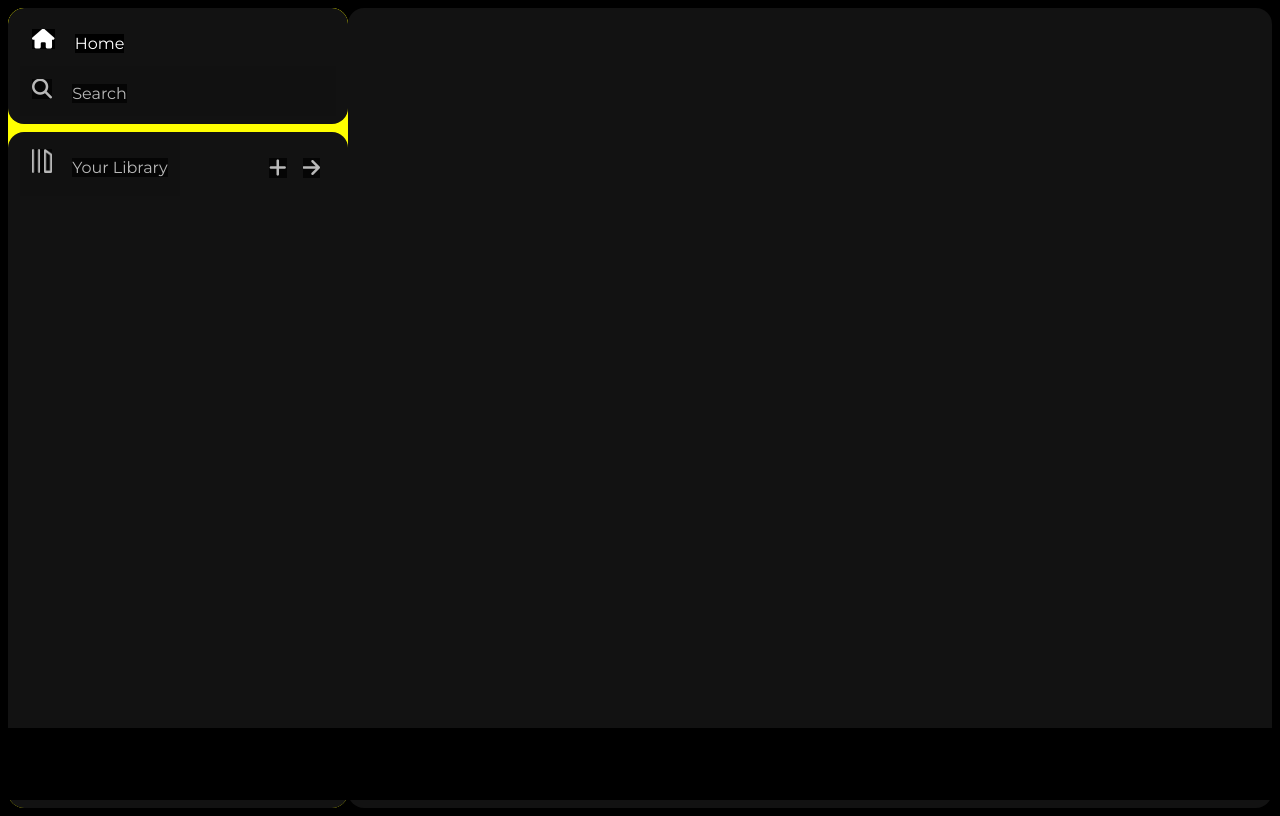
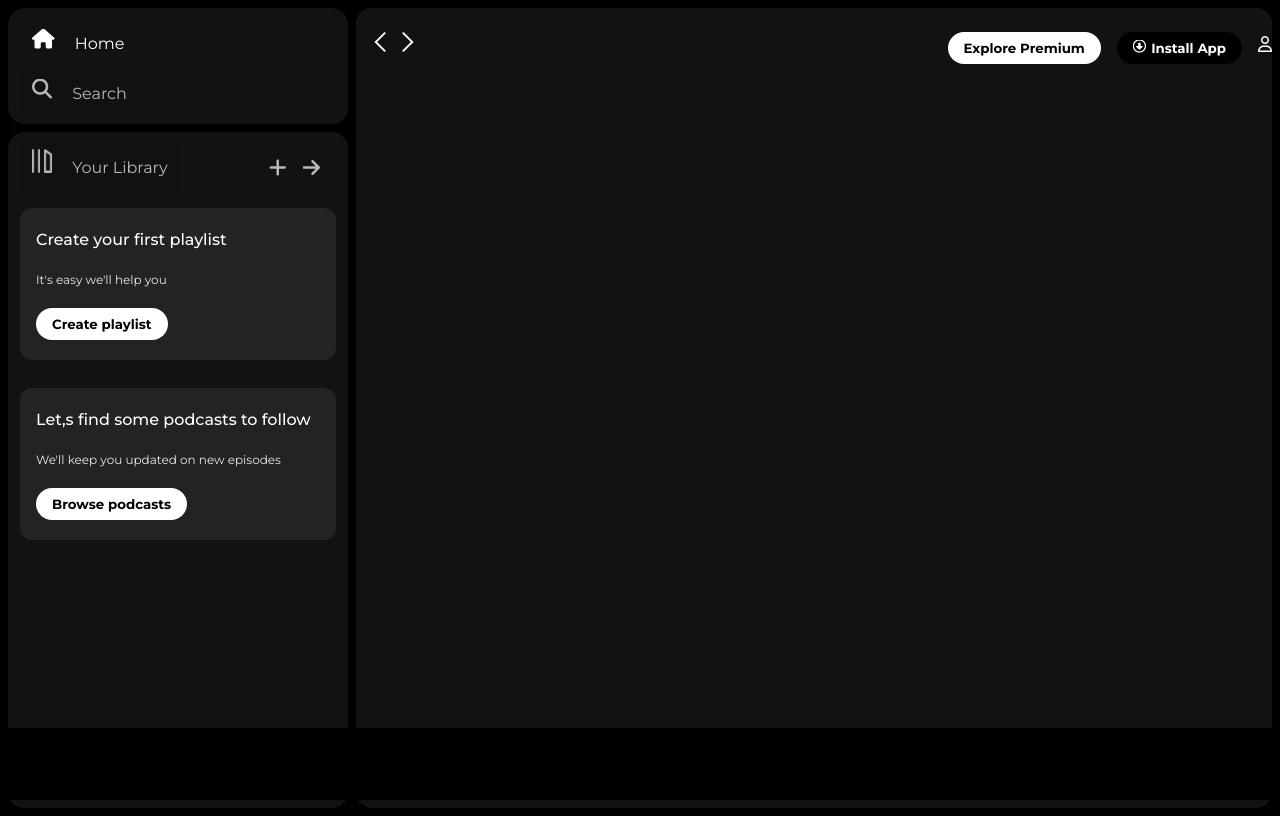
Before and after one commit to akhiazimpapri/Spotify-Clone, a plain HTML site: page index.html in a window 1280 px wide. Drawn offline with Linux system fonts and the light colour scheme.

Commit message:
sticky-nav

```diff
--- a/index.html
+++ b/index.html
@@ -35,14 +35,34 @@
                         <i class="fa-solid fa-arrow-right"></i>
                     </div>
                 </div>
-                <div class="boxes"></div>
+                <div class="lib-box">
+                    <div class="box">
+                        <p class="box-p1"> Create your first playlist </p>
+                        <p class="box-p2"> It's easy we'll help you </p>
+                        <button class="badge">Create playlist</button>
+                    </div>
+                    <div class="box">
+                        <p class="box-p1">Let,s find some podcasts to follow</p>
+                        <p class="box-p2">We'll keep you updated on new episodes </p>
+                        <button class="badge">Browse podcasts</button>
+                    </div>
+                </div>
             </div>
         </div>
-
         <div class="main-content">
-
+            <div class="sticky-nav">
+                <div class="sticky-nav-icons">
+                    <img src="/Assets/backward_icon.png">
+                    <img src="/Assets/forward_icon.png" class="hide">
+                </div>
+                <div class="sticky-nav-options">
+                    <button class="badge nav-item hide">Explore Premium</button>
+                    <button class="badge nav-item dark-badge"><i class="fa-regular fa-circle-down" style="margin-right: 5px"></i>Install App</button>
+                    <i class="fa-regular fa-user nav-item"></i>
+                </div>
+            </div>
+            <div class="cards"></div>
         </div>
-
         <div class="music-player">
 
         </div>
--- a/style.css
+++ b/style.css
@@ -1,8 +1,7 @@
 * {
     font-family: 'Montserrat', sans-serif;
     margin: 0;
-    background-color: black;
-    color: white;
+    color: #fff;
     overflow: hidden;
 }
 
@@ -10,12 +9,18 @@
     display: flex;
     height: 100vh;
     padding: 0.5rem;
+    background-color: black;
 }
 
 .sidebar {
-    background-color: yellow;
+    background-color: black;
     width: 340px;
     border-radius: 1rem; /*16px */
+    margin-right: 0.5rem;
+}
+
+.sidebar:hover {
+    box-shadow: 0 0 6px rgba(255, 255, 255, 0.5);
 }
 
 .main-content {
@@ -80,7 +85,7 @@
     display: flex;
     justify-content: space-between;
     align-items: center;
-    background-color: #121212;
+
 }
 
 .lib-options img {
@@ -103,3 +108,71 @@
 .icons i:hover {
     opacity: 1;
 }
+
+.box {
+    height: 8rem;
+    background-color: #232323;
+    border-radius: 0.75rem;
+    margin: 0.75rem 0 1.75rem 0;
+    padding: 0.75rem 1rem;
+}
+
+.box-p1 {
+    font-size: 1rem;
+    font-weight: 500;
+    line-height: 2.5rem;
+}
+
+.box-p2 {
+    font-size: 0.75rem;
+    opacity: 0.9;
+    line-height: 2.5rem;
+}
+
+.badge {
+    background-color: #fff;
+    color: black;
+    border: none;
+    border-radius: 100px;
+    padding: 0.25rem 1rem;
+    font-weight: 700;
+    margin-top: 0.5rem;
+    height: 2rem;
+    width: fit-content;
+}
+
+.dark-badge {
+    background-color: black;
+    color: #fff;
+
+}
+
+.sticky-nav {
+    position: sticky;
+    top: 0;
+    background-color: #121212;
+    display: flex;
+    justify-content: space-between;
+    align-items: center;
+    padding: 1rem 0 1rem 0;
+}
+
+.sticky-nav-icons {
+    margin-left: 0.75rem;
+}
+
+.sticky-nav-options {
+    display: flex;
+    justify-content: center;
+    align-items: center;
+}
+
+.nav-item {
+    margin-left: 1rem;
+}
+
+@media(max-width: 1000px) {
+    .hide {
+        display: none;
+    }
+}
```
